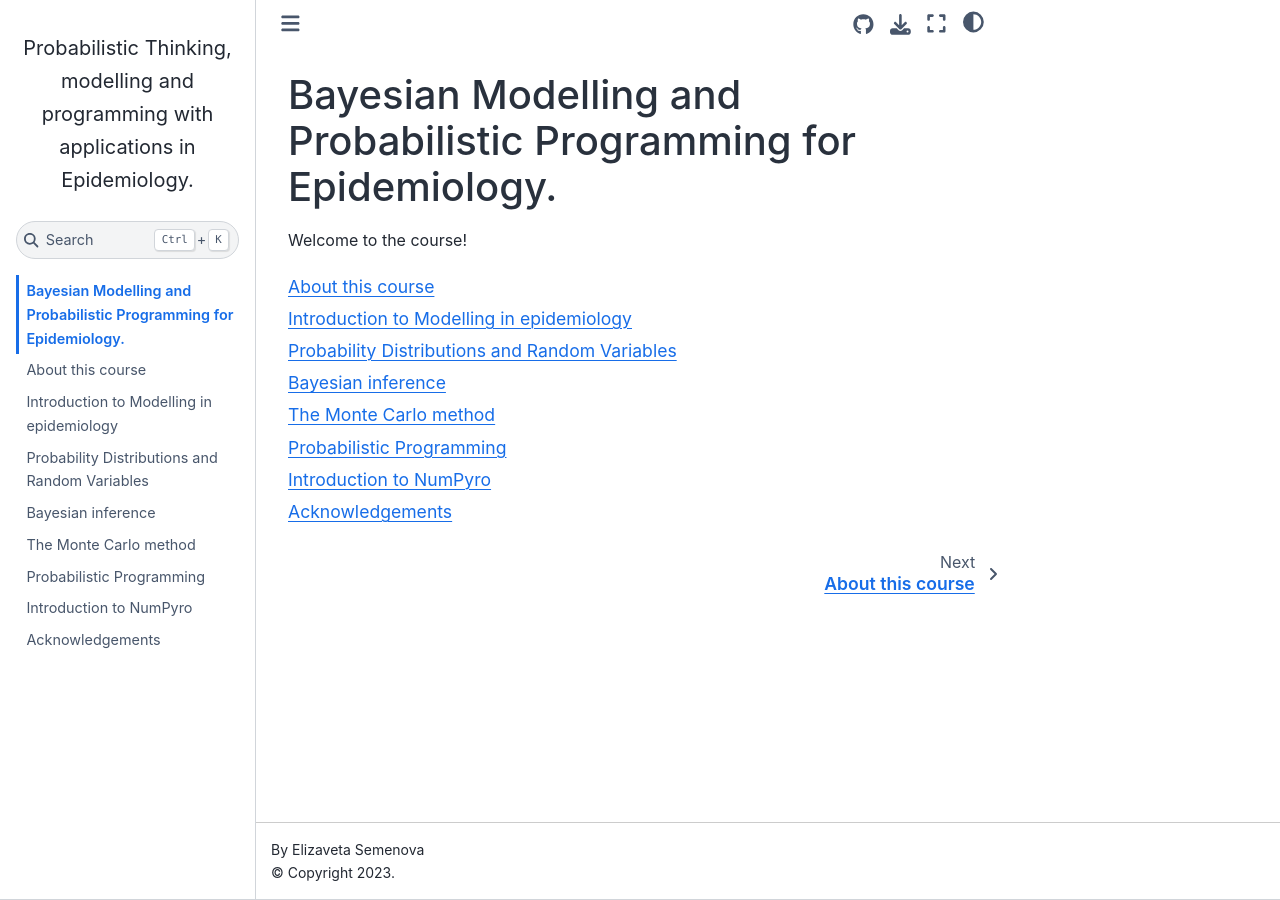
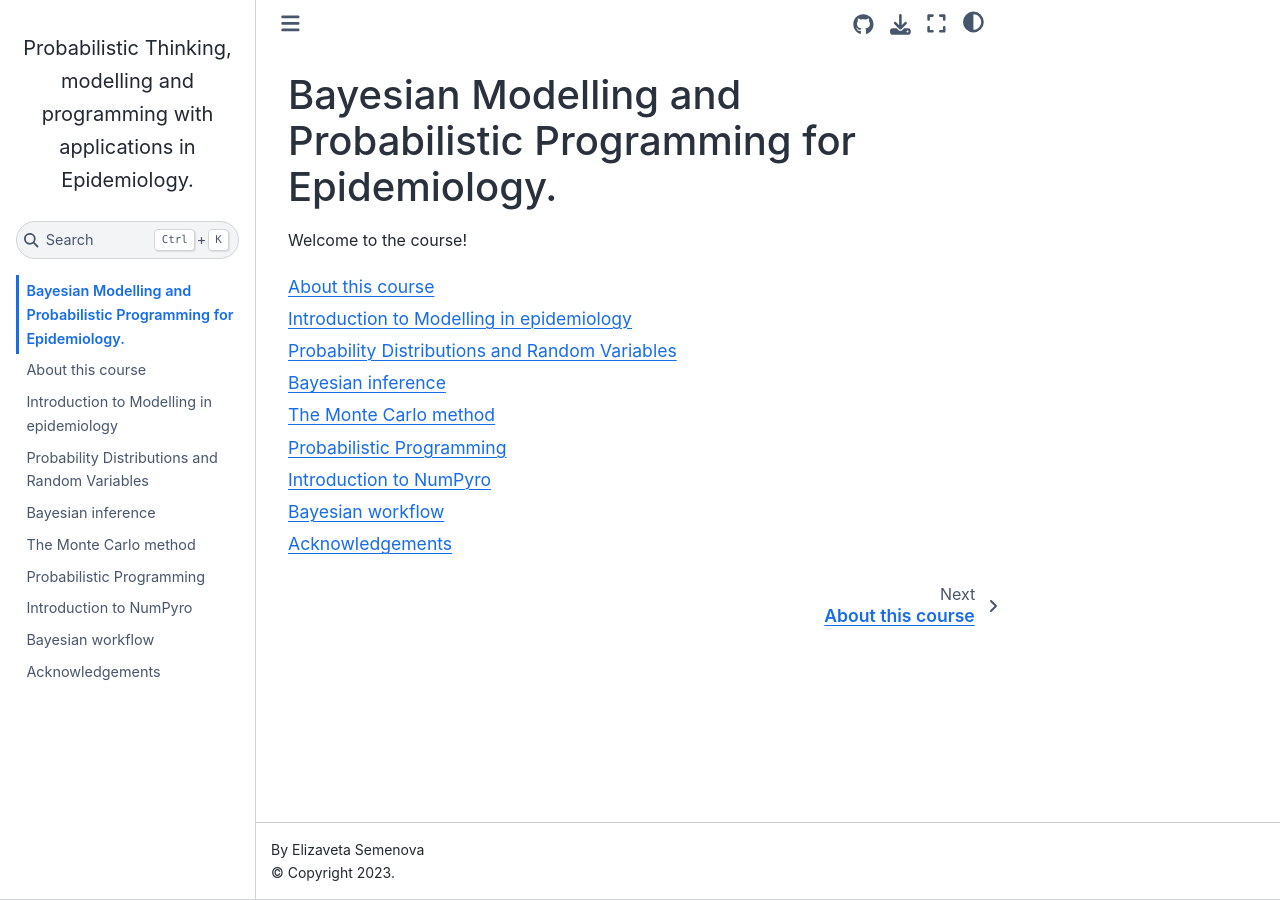
Before and after one commit to elizavetasemenova/prob-epi, a Jupyter Book: the page built from 01_intro.md, in a window 1280 px wide. Built offline with Jupyter Book 1.0.4 settings and Sphinx 7.4.7 and the Sphinx Book theme 1.1.4, drawn with Linux system fonts in a browser that asks for light colours.

Commit message:
add Baysian workflow chapter

```diff
--- a/_toc.yml
+++ b/_toc.yml
@@ -11,4 +11,5 @@ chapters:
 - file: 06_Monte_Carlo_and_MCMC.ipynb
 - file: 07_PPLs.md
 - file: 08_intro_to_Numpyro.ipynb
+- file: 09_Bayesian_workflow.ipynb
 - file: 100_acknowledgements.md
```
